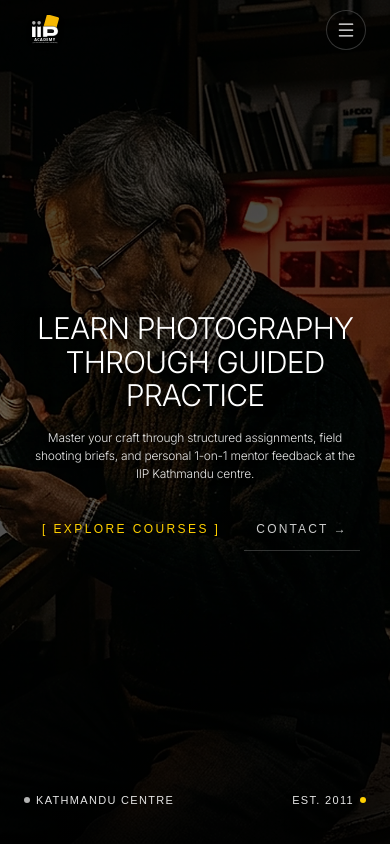
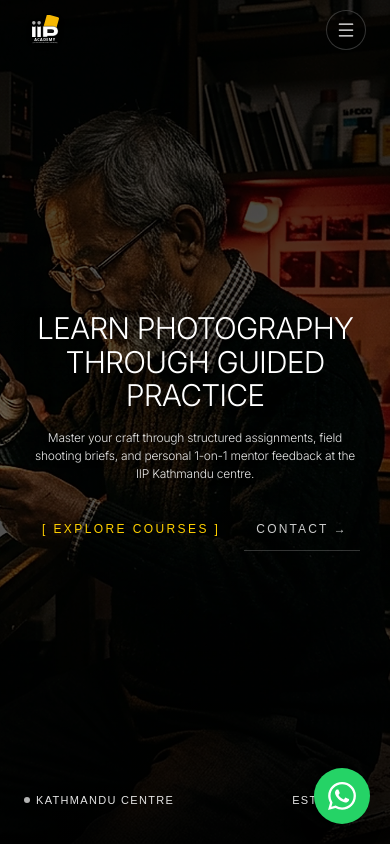
Before and after one commit to Kaushallrai/iipnepal, a Next.js app: page / in a window 390 px wide. Shown: the top 844 px of the page. Built offline with nearby package versions, Linux system fonts and the light colour scheme; a web font is replaced by a local one.

Commit message:
feat: add floating WhatsApp button and syllabus download links

```diff
--- a/src/app/layout.tsx
+++ b/src/app/layout.tsx
@@ -8,6 +8,7 @@ import AuthModal from "@/components/auth/AuthModal";
 import { PageTransitionProvider } from "@/components/providers/PageTransitionContext";
 import PageTransition from "@/components/animations/PageTransition";
 import PageReveal from "@/components/animations/PageReveal";
+import FloatingWhatsAppButton from "@/components/ui/FloatingWhatsAppButton";
 
 const switzer = Inter({
   variable: "--font-switzer",
@@ -85,6 +86,7 @@ export default function RootLayout({
               <Navbar />
               <PageReveal>{children}</PageReveal>
               <AuthModal />
+              <FloatingWhatsAppButton />
             </SmoothScroll>
           </PageTransitionProvider>
         </AuthModalProvider>
--- a/src/components/about/AboutProspectus.tsx
+++ b/src/components/about/AboutProspectus.tsx
@@ -2,9 +2,10 @@
 
 import React from "react";
 import Link from "next/link";
-import { ArrowUpRight } from "lucide-react";
+import { ArrowUpRight, Download } from "lucide-react";
 import LineReveal from "@/components/animations/LineReveal";
 import { aboutProspectusData, type ProspectusItem } from "@/data/about/prospectus";
+import { siteConfig } from "@/data/site";
 
 export type { ProspectusItem };
 
@@ -17,7 +18,8 @@ export default function AboutProspectus(): React.JSX.Element {
         {/* ================================================================= */}
         {/* HEADER                                                            */}
         {/* ================================================================= */}
-        <div className="w-full max-w-4xl text-left mb-10 sm:mb-12 lg:mb-14">
+        <div className="flex flex-col md:flex-row md:items-end justify-between gap-6 sm:gap-8 mb-10 sm:mb-12 lg:mb-14">
+          <div className="w-full max-w-3xl text-left">
             <div className="flex items-center gap-2 mb-3 sm:mb-4 select-none">
               <span className="w-2 h-2 rounded-full bg-[#ffd001] shadow-[0_0_8px_rgba(255,208,1,0.6)] shrink-0 inline-block" />
               <span className="font-mono text-xs uppercase tracking-[0.22em] text-[#888888] font-medium">
@@ -32,6 +34,20 @@ export default function AboutProspectus(): React.JSX.Element {
             <p className="text-sm sm:text-base text-[#555555] font-normal leading-relaxed">
               {aboutProspectusData.subheading}
             </p>
+          </div>
+
+          <div className="shrink-0">
+            <a
+              href={siteConfig.prospectusPdf}
+              target="_blank"
+              rel="noopener noreferrer"
+              className="inline-flex items-center justify-center gap-2.5 px-6 py-3.5 rounded-full bg-black text-[#fffef7] hover:bg-[#ffd001] hover:text-black active:scale-[0.98] font-mono text-xs uppercase tracking-[0.14em] font-semibold transition-all min-h-[44px] whitespace-nowrap shadow-xs no-underline w-full sm:w-auto text-center"
+              aria-label="Download Course PDF"
+            >
+              <Download className="w-3.5 h-3.5" />
+              <span>Download Course PDF</span>
+            </a>
+          </div>
         </div>
 
         {/* ================================================================= */}
--- a/src/components/courses/CoursesCta.tsx
+++ b/src/components/courses/CoursesCta.tsx
@@ -2,9 +2,10 @@
 
 import React from "react";
 import Link from "next/link";
-import { ArrowUpRight, Phone, MapPin } from "lucide-react";
+import { ArrowUpRight, Phone, MapPin, Download } from "lucide-react";
 import LineReveal from "@/components/animations/LineReveal";
 import { coursesPageData } from "@/data/courses/page";
+import { siteConfig } from "@/data/site";
 
 export default function CoursesCta(): React.JSX.Element {
   const { cta } = coursesPageData;
@@ -63,12 +64,16 @@ export default function CoursesCta(): React.JSX.Element {
               <ArrowUpRight className="w-4 h-4" />
             </Link>
 
-            <Link
-              href={cta.contactHref}
-              className="inline-flex items-center justify-center gap-2 font-mono text-xs sm:text-sm font-normal tracking-[0.16em] uppercase bg-transparent text-[#fffef7] border border-white/20 px-9 py-4 rounded-full hover:border-[#ffd001] hover:text-[#ffd001] transition-all text-center leading-none whitespace-nowrap min-h-[44px]"
+            <a
+              href={siteConfig.prospectusPdf}
+              target="_blank"
+              rel="noopener noreferrer"
+              className="inline-flex items-center justify-center gap-2 font-mono text-xs sm:text-sm font-normal tracking-[0.16em] uppercase bg-transparent text-[#fffef7] border border-white/20 px-9 py-4 rounded-full hover:border-[#ffd001] hover:text-[#ffd001] transition-all text-center leading-none whitespace-nowrap min-h-[44px] no-underline"
+              aria-label="Download Course PDF"
             >
-              <span>{cta.contactText}</span>
-            </Link>
+              <span>Download Course PDF</span>
+              <Download className="w-4 h-4" />
+            </a>
           </div>
 
         </div>
--- a/src/components/courses/CoursesHero.tsx
+++ b/src/components/courses/CoursesHero.tsx
@@ -4,7 +4,8 @@ import React from "react";
 import LineReveal from "@/components/animations/LineReveal";
 import ScrollReveal from "@/components/animations/ScrollReveal";
 import { coursesPageData } from "@/data/courses/page";
-import { SlidersHorizontal, Table } from "lucide-react";
+import { siteConfig } from "@/data/site";
+import { SlidersHorizontal, Table, Download, ArrowUpRight } from "lucide-react";
 
 export interface CoursesHeroProps {
   totalCoursesCount: number;
@@ -45,9 +46,26 @@ export default function CoursesHero({
             className="font-sans font-light text-3xl sm:text-4xl md:text-5xl lg:text-[56px] leading-[1.08] tracking-[-0.035em] text-black max-w-2xl"
           />
 
-          <p className="font-sans font-normal text-sm sm:text-base md:text-[17px] text-[#555555] max-w-xl leading-relaxed">
-            {coursesPageData.description}
-          </p>
+          <div className="flex flex-col items-start gap-3 max-w-xl">
+            <p className="font-sans font-normal text-sm sm:text-base md:text-[17px] text-[#555555] leading-relaxed">
+              {coursesPageData.description}
+            </p>
+            <a
+              href={siteConfig.prospectusPdf}
+              target="_blank"
+              rel="noopener noreferrer"
+              className="group inline-flex items-center gap-2 sm:gap-2.5 text-black hover:text-[#ca8a04] transition-colors duration-200 no-underline cursor-pointer select-none min-h-[44px] py-1 max-w-full"
+              aria-label="Download Complete Course Syllabus (PDF)"
+            >
+              <span className="w-6 h-6 rounded-full bg-[#f4f2e9] group-hover:bg-[#ffd001] flex items-center justify-center transition-colors shrink-0">
+                <Download className="w-3 h-3 text-black transition-transform group-hover:translate-y-0.5" />
+              </span>
+              <span className="font-mono text-[11px] sm:text-xs md:text-[12.5px] uppercase tracking-[0.1em] sm:tracking-[0.14em] font-medium border-b border-black/25 group-hover:border-[#ca8a04] pb-0.5 whitespace-nowrap">
+                Download <span className="hidden sm:inline">Complete </span>Syllabus (PDF)
+              </span>
+              <ArrowUpRight className="w-3.5 h-3.5 text-[#888888] group-hover:text-[#ca8a04] group-hover:translate-x-0.5 group-hover:-translate-y-0.5 transition-all shrink-0" />
+            </a>
+          </div>
         </div>
 
         {/* Clean Filter Bar: Level Selection Pills & Desktop Compare Toggle */}
--- /dev/null
+++ b/src/components/ui/FloatingWhatsAppButton.tsx
@@ -0,0 +1,59 @@
+"use client";
+
+import React, { useState } from "react";
+import { siteConfig } from "@/data/site";
+
+export default function FloatingWhatsAppButton(): React.JSX.Element {
+  const [isHovered, setIsHovered] = useState(false);
+
+  const phone = siteConfig.contact.whatsapp.replace(/[^0-9]/g, "");
+  const defaultMessage = encodeURIComponent(
+    "Hello IIP Nepal, I would like to inquire about photography courses and admissions."
+  );
+  const whatsappUrl = `https://wa.me/${phone}?text=${defaultMessage}`;
+
+  return (
+    <aside
+      aria-label="Direct WhatsApp Contact"
+      className="fixed bottom-5 right-5 sm:bottom-6 sm:right-6 z-40 flex items-center pointer-events-none select-none font-syne"
+    >
+      <div
+        className="pointer-events-auto flex items-center"
+        onMouseEnter={() => setIsHovered(true)}
+        onMouseLeave={() => setIsHovered(false)}
+      >
+        {/* Label that shows on hover and hides on unhover */}
+        <span
+          className={`mr-3 py-2 px-3.5 rounded-full bg-[#111111] text-[#ffffff] font-syne text-[13px] font-semibold tracking-wide shadow-xl border border-white/10 transition-all duration-300 whitespace-nowrap pointer-events-none ${
+            isHovered
+              ? "opacity-100 translate-x-0"
+              : "opacity-0 translate-x-3 pointer-events-none"
+          }`}
+        >
+          Chat on WhatsApp
+        </span>
+
+        {/* WhatsApp Round Button */}
+        <a
+          href={whatsappUrl}
+          target="_blank"
+          rel="noopener noreferrer"
+          aria-label={`Chat with IIP Nepal on WhatsApp (${siteConfig.contact.whatsappDisplay})`}
+          className="relative flex items-center justify-center w-14 h-14 sm:w-[60px] sm:h-[60px] rounded-full bg-[#25D366] text-white shadow-xl hover:bg-[#20ba59] hover:shadow-2xl active:scale-95 transition-all duration-300 focus:outline-none focus:ring-4 focus:ring-[#25D366]/40 cursor-pointer"
+        >
+          {/* Authentic 1:1 Official WhatsApp Vector Logo */}
+          <svg
+            className={`w-7 h-7 sm:w-8 sm:h-8 fill-white relative z-10 transition-transform duration-300 ${
+              isHovered ? "scale-110" : "scale-100"
+            }`}
+            viewBox="0 0 24 24"
+            xmlns="http://www.w3.org/2000/svg"
+            aria-hidden="true"
+          >
+            <path d="M17.472 14.382c-.297-.149-1.758-.867-2.03-.967-.273-.099-.471-.148-.67.15-.197.297-.767.966-.94 1.164-.173.199-.347.223-.644.075-.297-.15-1.255-.463-2.39-1.475-.883-.788-1.48-1.761-1.653-2.059-.173-.297-.018-.458.13-.606.134-.133.298-.347.446-.52.149-.174.198-.298.298-.497.099-.198.05-.371-.025-.52-.075-.149-.669-1.612-.916-2.207-.242-.579-.487-.5-.669-.51-.173-.008-.371-.01-.57-.01-.198 0-.52.074-.792.372-.272.297-1.04 1.016-1.04 2.479 0 1.462 1.065 2.875 1.213 3.074.149.198 2.096 3.2 5.077 4.487.709.306 1.262.489 1.694.625.712.227 1.36.195 1.871.118.571-.085 1.758-.719 2.006-1.413.248-.694.248-1.289.173-1.413-.074-.124-.272-.198-.57-.347m-5.421 7.403h-.004a9.87 9.87 0 01-5.031-1.378l-.361-.214-3.741.982.998-3.648-.235-.374a9.86 9.86 0 01-1.51-5.26c.001-5.45 4.436-9.884 9.888-9.884 2.64 0 5.122 1.03 6.988 2.898a9.825 9.825 0 012.893 6.994c-.003 5.45-4.437 9.884-9.885 9.884m8.413-18.297A11.815 11.815 0 0012.05 0C5.495 0 .16 5.335.157 11.892c0 2.096.547 4.142 1.588 5.945L.057 24l6.305-1.654a11.882 11.882 0 005.683 1.448h.005c6.554 0 11.89-5.335 11.893-11.893a11.821 11.821 0 00-3.48-8.413Z" />
+          </svg>
+        </a>
+      </div>
+    </aside>
+  );
+}
--- a/src/data/site.ts
+++ b/src/data/site.ts
@@ -1,6 +1,8 @@
 export interface SiteContactInfo {
   phone: string;
   phoneDisplay: string;
+  whatsapp: string;
+  whatsappDisplay: string;
   email: string;
   address: string;
   addressShort: string;
@@ -38,6 +40,7 @@ export const siteConfig = {
     addressShort: "Jyoti Bhawan, Kanti Path, Kathmandu",
     mapsUrl: "https://maps.app.goo.gl/792XAZpWFHjY1zWt6",
   } as SiteContactInfo,
+  prospectusPdf: "https://www.iipacademy.edu.in/images/IIPCCA%20PROSPECTUS.pdf",
   socials: [
     {
       platform: "Instagram",
```
Also changed, not shown: src/components/layout/Footer.tsx (+24 -0 lines), 1 other file (tests, documents, lock files or other folders). Lines whose indentation alone changed are shown as unchanged.
